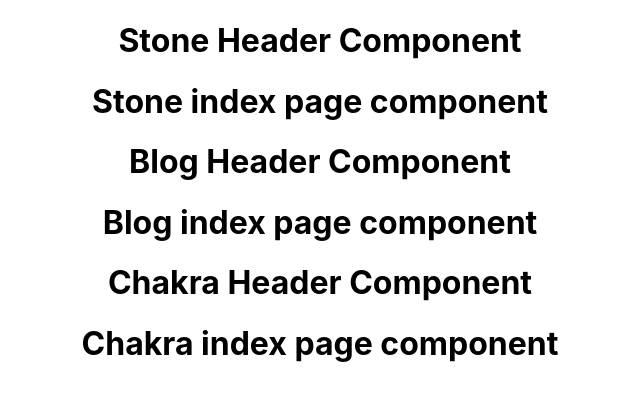
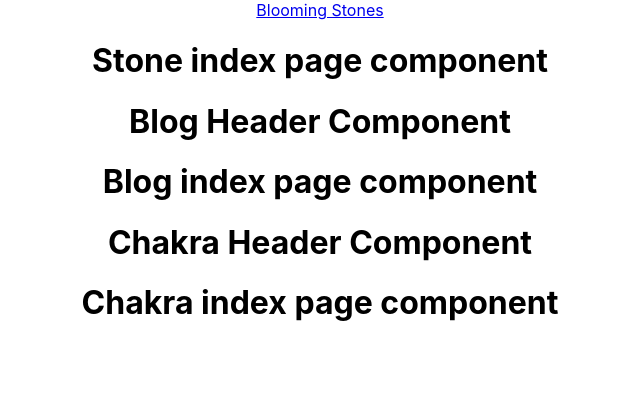
Before and after one commit to IslaFranco/Project-3-frontend, a React (Create React App) app: page / in a window 1280 px wide. Shown: the top 400 px of the page, without its empty margins (320-960 px from the left). Built offline with nearby package versions, Linux system fonts and the light colour scheme.

Commit message:
wip: help on structure P&C

```diff
--- a/src/components/StoneHeader.js
+++ b/src/components/StoneHeader.js
@@ -1,4 +1,12 @@
+import { Link } from 'react-router-dom';
+
 function StoneHeader(props) {
-    return <h1>Stone Header Component</h1>
+    return (
+        <nav className="nav">
+            <Link to="/">
+               <div>Blooming Stones</div>
+            </Link>
+        </nav>
+    )
 }
 export default StoneHeader;
```
